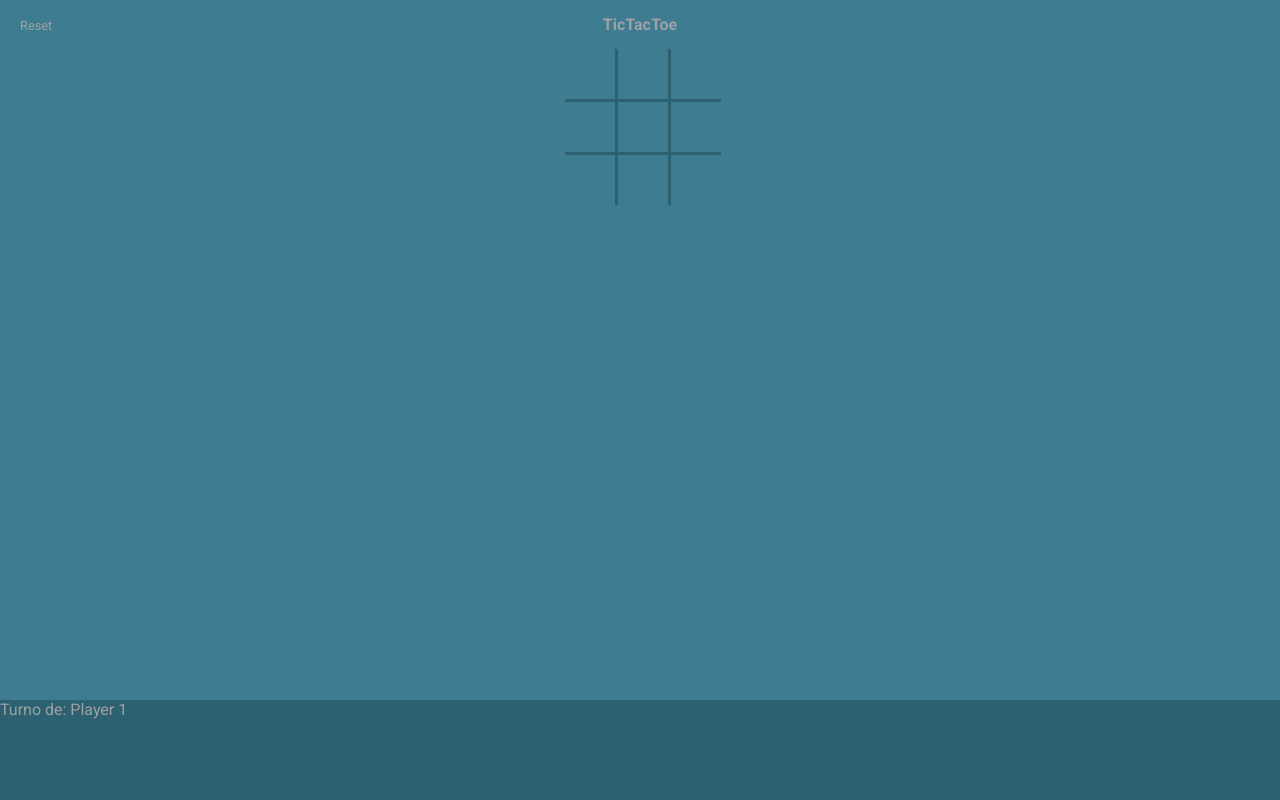
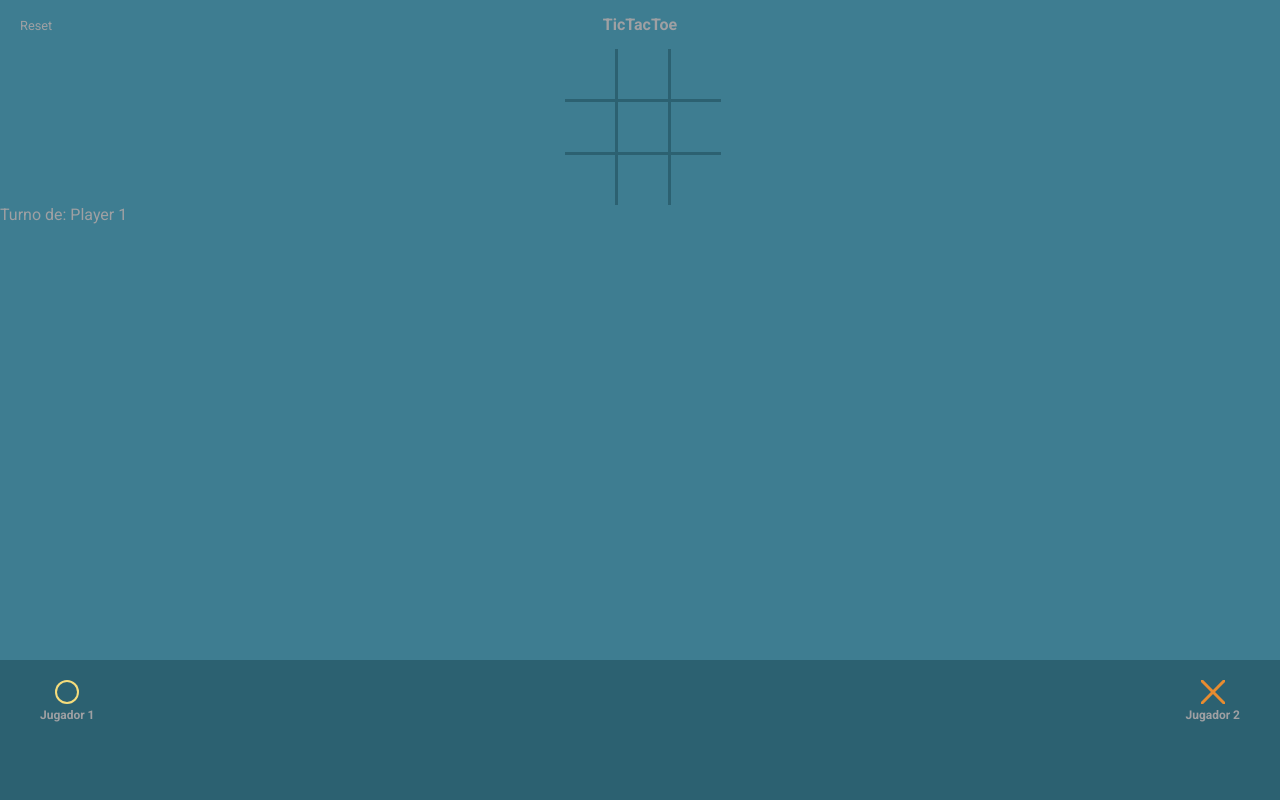
Before and after one commit to HectorRubi/Tic-tac-toe-javascript, a plain HTML site: page index.html in a window 1280 px wide. Drawn offline with Linux system fonts and the light colour scheme.

Commit message:
Show players in 2 columns into score panel

```diff
--- a/css/styles.css
+++ b/css/styles.css
@@ -109,10 +109,31 @@ body {
 }
 
 .score {
-  background-color: var(--secondary-color);
   position: fixed;
   bottom: 0;
-  display: block;
-  width: 100%;
+  left: 0;
+  right: 0;
+  display: flex;
+  justify-content: space-between;
   min-height: 100px;
+  padding: 20px 40px;
+  background-color: var(--secondary-color);
 }
+
+.score__player {
+  max-width: 100px;
+  text-align: center;
+}
+
+.score__player--letter {
+  margin: 0 auto;
+}
+
+.score__player--letter > object {
+  height: 24px;
+  width: 24px;
+}
+
+.score__player--name {
+  font-size: 12px;
+}
--- a/index.html
+++ b/index.html
@@ -11,7 +11,7 @@
   <link rel="stylesheet" href="css/styles.css">
 </head>
 <body>
-  <main>
+  <main class="container">
     <header class="header">
       <p class="header__reset--container">
         <a href="#" id="resetBtn" class="header__reset--button">Reset</a>
@@ -34,9 +34,24 @@
       </div>
     </section>
 
-    <section class="score">
+    <section>
       <p>Turno de: <span id="turnText"></span></p>
       <p id="winnerText"></p>
+    </section>
+
+    <section class="score">
+      <div class="score__player">
+        <p class="score__player--letter">
+          <object data="./assets/icons/circle.svg" type="image/svg+xml"></object>
+        </p>
+        <h3 class="score__player--name">Jugador 1</h3>
+      </div>
+      <div class="score__player">
+        <p class="score__player--letter">
+          <object data="./assets/icons/cross.svg" type="image/svg+xml"></object>
+        </p>
+        <h3 class="score__player--name">Jugador 2</h3>
+      </div>
     </section>
 
   </main>
```
Also changed, not shown: assets/icons/circle.svg (added), assets/icons/cross.svg (added).
